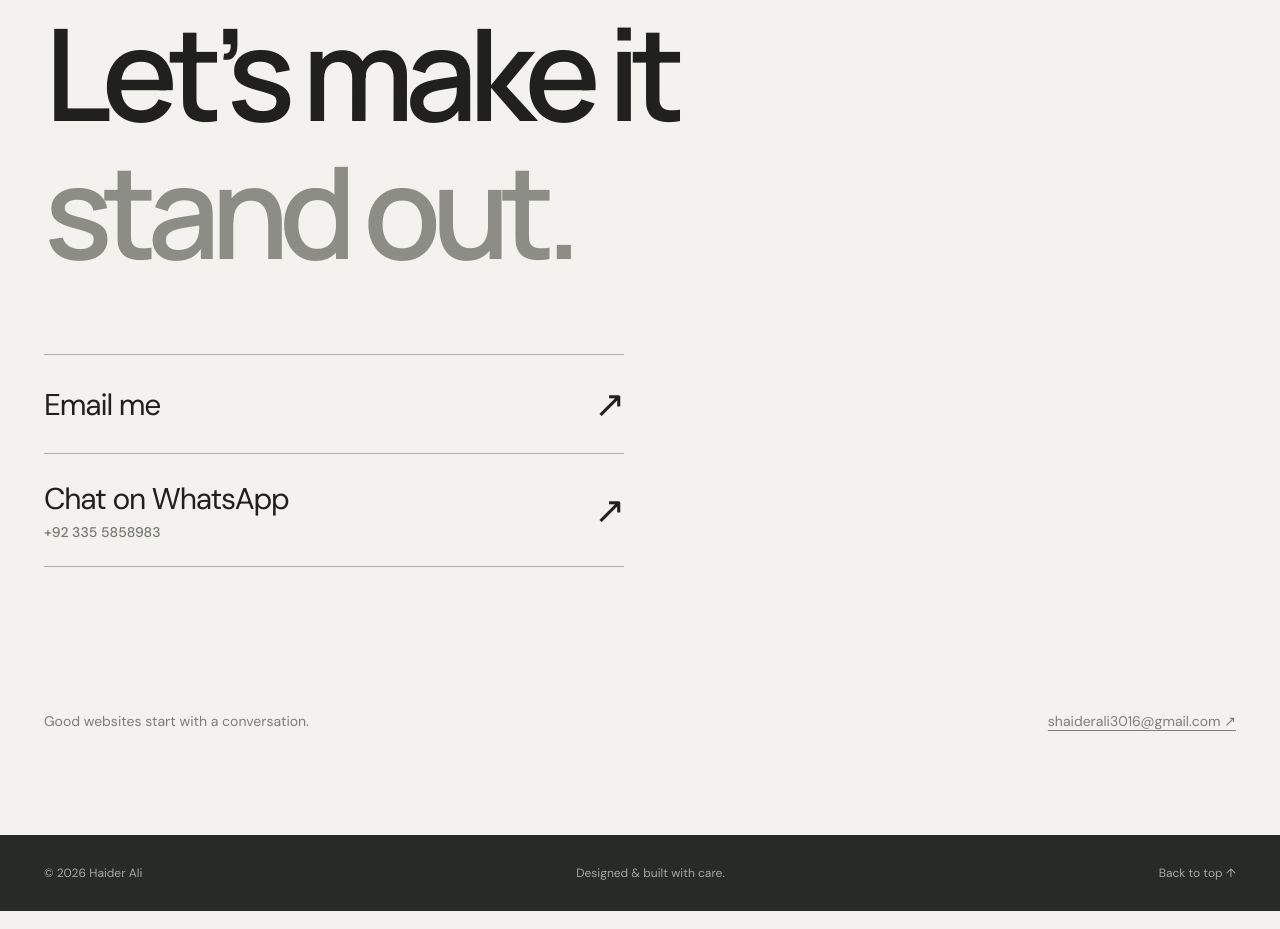
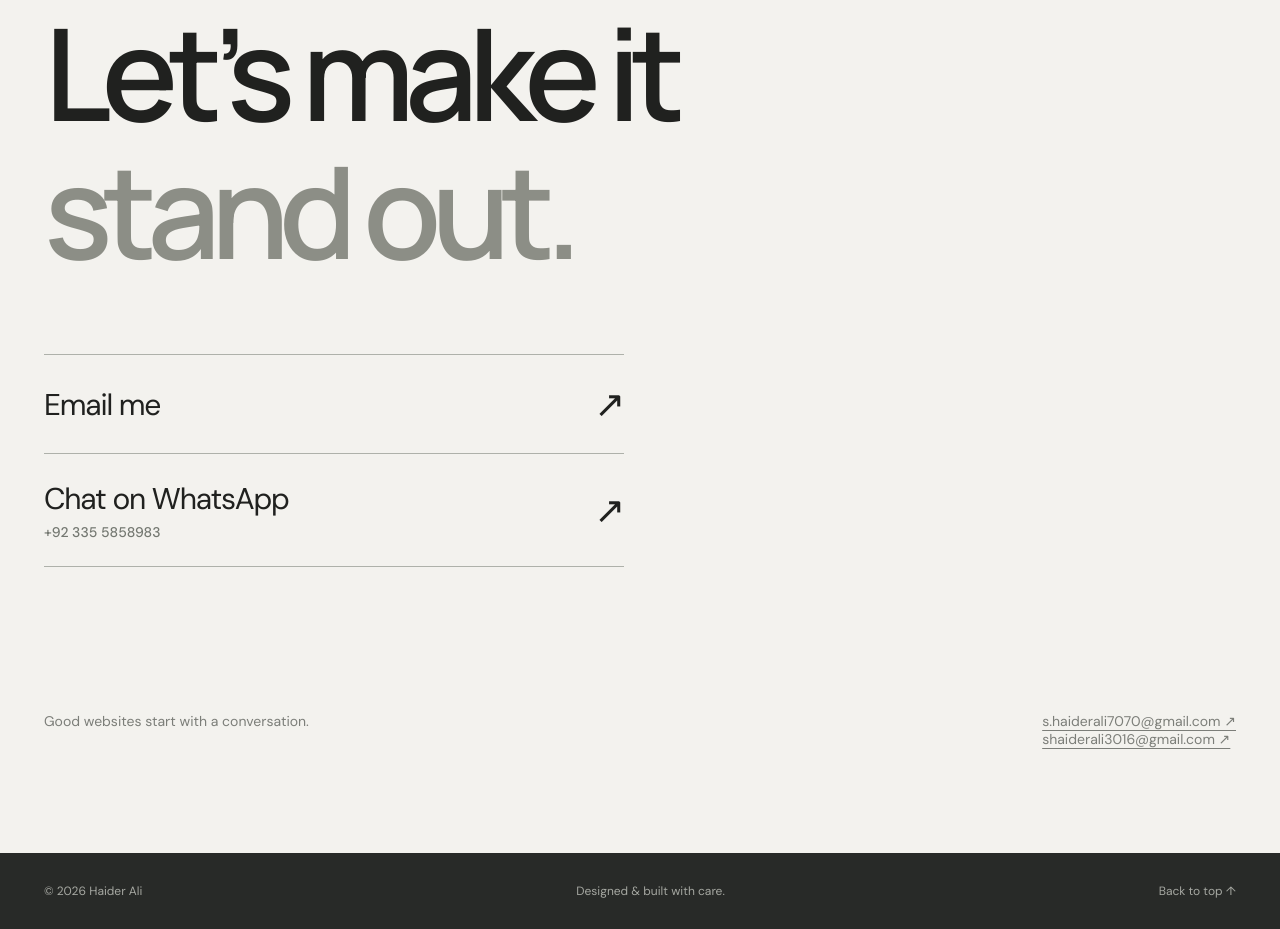
Before and after one commit to shaiderali123/developer-portfolio, a plain HTML site: page index.html in a window 1280 px wide. Shown: the part 7824-8753 px from the top of the page. Drawn offline with Linux system fonts and the light colour scheme.

Commit message:
Add new portfolio contact email

```diff
--- a/index.html
+++ b/index.html
@@ -224,7 +224,7 @@
       </div>
     </section>
 
-    <section class="contact section-wrap" id="contact" aria-labelledby="contact-title"><div class="section-label"><span class="label-line"></span> 05 / What's next</div><p>Have a project in mind?</p><h2 id="contact-title" class="reveal">Let’s make it<br><em>stand out.</em></h2><div class="contact-options"><a class="contact-cta" href="mailto:shaiderali3016@gmail.com?subject=Project%20enquiry"><span>Email me</span><span aria-hidden="true">↗</span></a><a class="contact-cta contact-cta-whatsapp" href="https://wa.me/923355858983?text=Hi%20Haider%2C%20I%27d%20like%20to%20discuss%20a%20project." target="_blank" rel="noopener noreferrer" aria-label="Chat on WhatsApp at +92 335 5858983"><span>Chat on WhatsApp <small>+92 335 5858983</small></span><span aria-hidden="true">↗</span></a></div><div class="contact-bottom"><span>Good websites start with a conversation.</span><a href="mailto:shaiderali3016@gmail.com">shaiderali3016@gmail.com ↗</a></div></section>
+    <section class="contact section-wrap" id="contact" aria-labelledby="contact-title"><div class="section-label"><span class="label-line"></span> 05 / What's next</div><p>Have a project in mind?</p><h2 id="contact-title" class="reveal">Let’s make it<br><em>stand out.</em></h2><div class="contact-options"><a class="contact-cta" href="mailto:s.haiderali7070@gmail.com?subject=Project%20enquiry"><span>Email me</span><span aria-hidden="true">↗</span></a><a class="contact-cta contact-cta-whatsapp" href="https://wa.me/923355858983?text=Hi%20Haider%2C%20I%27d%20like%20to%20discuss%20a%20project." target="_blank" rel="noopener noreferrer" aria-label="Chat on WhatsApp at +92 335 5858983"><span>Chat on WhatsApp <small>+92 335 5858983</small></span><span aria-hidden="true">↗</span></a></div><div class="contact-bottom"><span>Good websites start with a conversation.</span><span><a href="mailto:s.haiderali7070@gmail.com">s.haiderali7070@gmail.com ↗</a><br><a href="mailto:shaiderali3016@gmail.com">shaiderali3016@gmail.com ↗</a></span></div></section>
   </main>
 
   <footer class="footer"><div class="section-wrap footer-inner"><span>© <span id="year">2026</span> Haider Ali</span><span>Designed & built with care.</span><a href="#top">Back to top ↑</a></div></footer>
```
